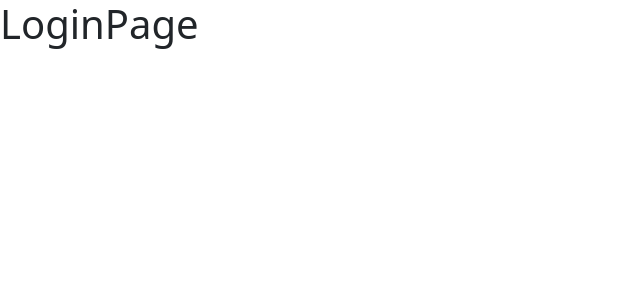
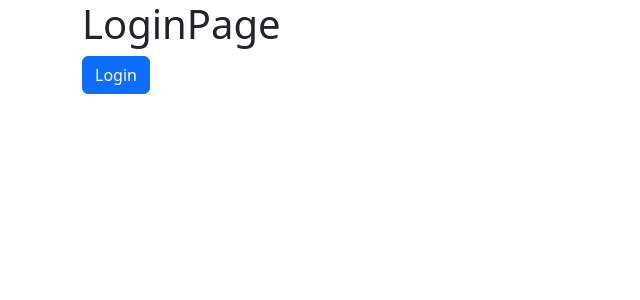
Before and after one commit to guseppe/07-heroes-spa2, a React (Vite) app: page /login in a window 1280 px wide. Shown: the top 300 px of the page, without its empty margins (0-640 px from the left). Built offline with nearby package versions, Linux system fonts and the light colour scheme.

Commit message:
navigate react router custom hook

```diff
--- a/src/auth/pages/LoginPage.jsx
+++ b/src/auth/pages/LoginPage.jsx
@@ -1,8 +1,20 @@
+import { useNavigate } from "react-router"
 
 export const LoginPage = () => {
+  const navigate = useNavigate();
+  const onLogin = () =>{
+     navigate('/marvel',{ replace: true })
+  }
   return (
-    <h1>
-      LoginPage
-    </h1>
+    <div className="container">
+      <h1>
+        LoginPage
+      </h1>
+      <button
+      onClick={onLogin}
+      className="btn btn-primary">
+          Login
+      </button>
+    </div>
   )
 }
--- a/src/ui/components/Navbar.jsx
+++ b/src/ui/components/Navbar.jsx
@@ -1,13 +1,18 @@
+import { useNavigate } from 'react-router';
 import { Link, NavLink } from 'react-router-dom';
 
 
 export const Navbar = () => {
+    const navigate = useNavigate();
+    const onLogout = () =>{
+        navigate('/login', { replace: true });
+    }
     return (
         <nav className="navbar navbar-expand-sm navbar-dark bg-dark p-2">
 
             <Link
                 className="navbar-brand"
-                to="/"
+                to="/marvel"
             >
                 Asociaciones
             </Link>
@@ -50,7 +55,9 @@ export const Navbar = () => {
                     <span className='nav-link nav-item text-primary'>
                         Guseppe
                     </span>
-                    <button className='nav-link nav-item btn'>
+                    <button
+                    onClick={onLogout}
+                    className='nav-link nav-item btn'>
                         Logout
                     </button>
                 </ul>
```
Also changed, not shown: 1 other file (tests, documents, lock files or other folders).
